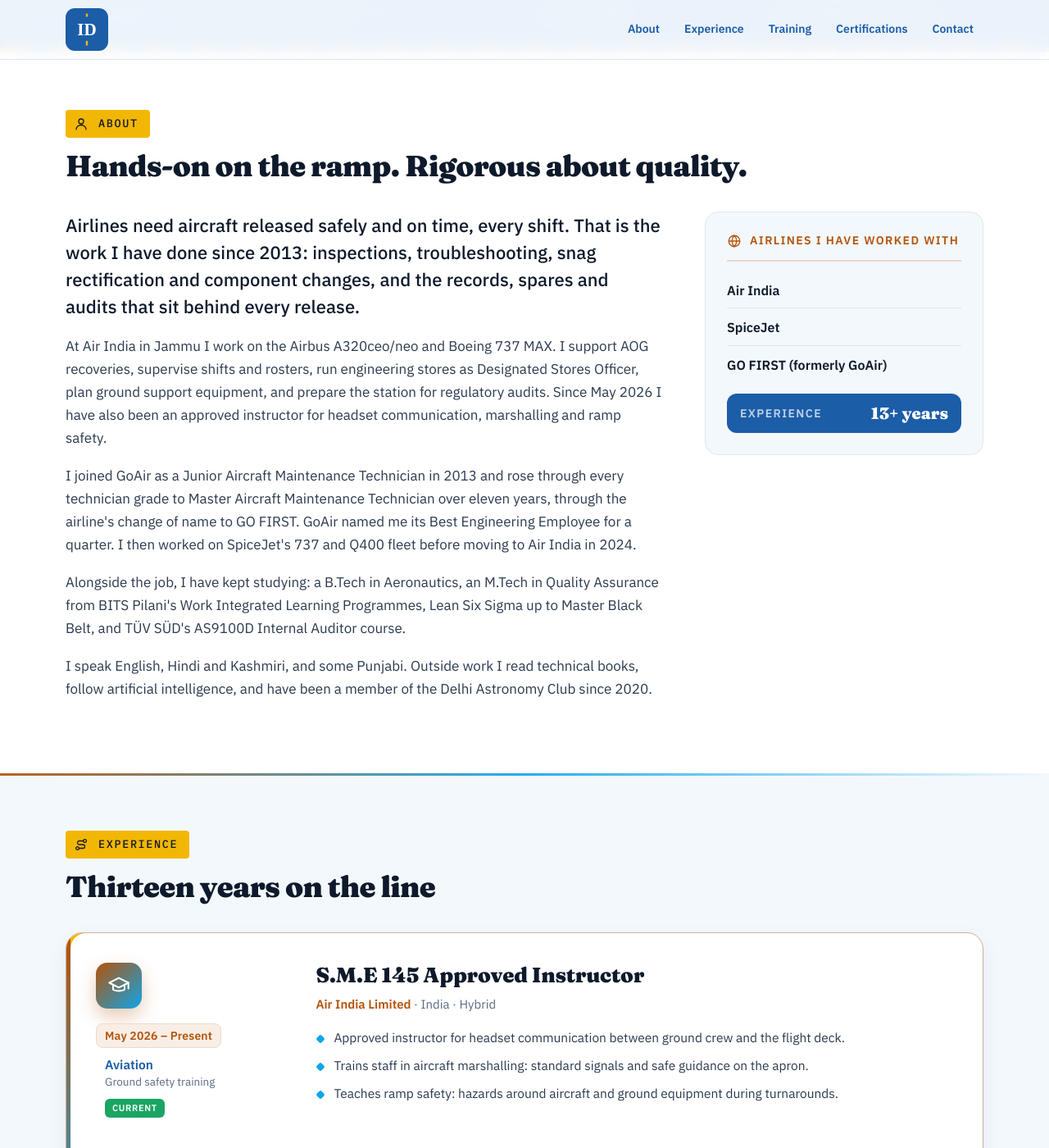
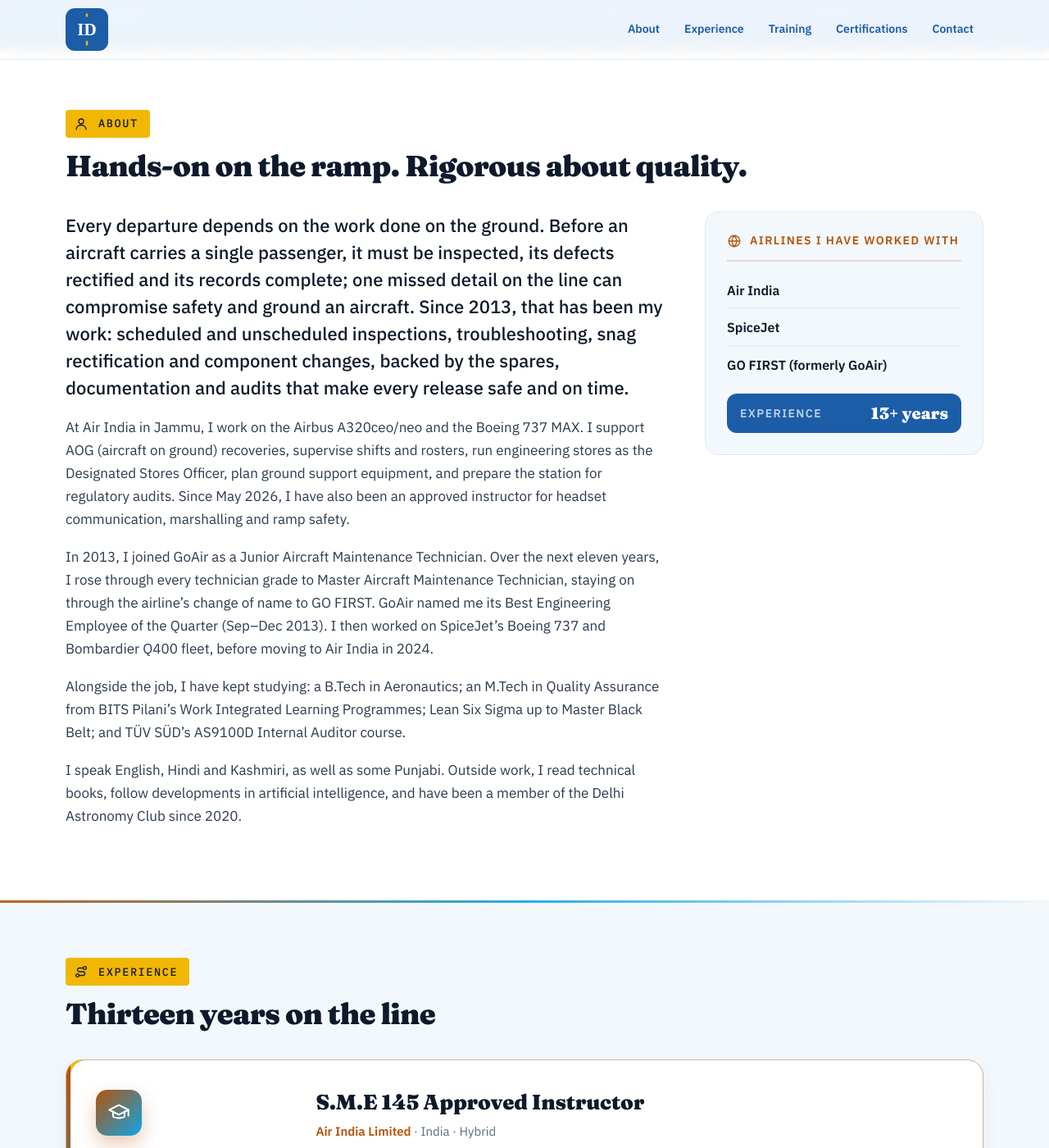
Before and after one commit to ishandhar-r/ishandhar-r.github.io, a Jekyll site: the page built from index.html, in a window 1280 px wide and 1400 px high, scrolled down 927 px. Shown: the whole window at 82% size. Built offline with Jekyll 4.4.1, drawn with Linux system fonts in a browser that asks for light colours; some of the changed text lies outside the part shown.

Commit message:
Add files via upload

```diff
--- a/_data/profile.yml
+++ b/_data/profile.yml
@@ -23,7 +23,7 @@
   - Stores & Quality
   - Ramp Safety Training
 
-intro: "Thirteen years in airline line maintenance at GoAir / GO FIRST, SpiceJet and Air India, on the Airbus A320ceo/neo, Boeing 737 NG and MAX, and Bombardier Q400. Today I work on Air India's A320 and 737 MAX fleet in Jammu, run engineering stores as Designated Stores Officer, and train ground staff in headset communication, marshalling and ramp safety."
+intro: "Thirteen years in airline line maintenance at GoAir/GO FIRST, SpiceJet and Air India, on the Airbus A320ceo/neo, Boeing 737 NG and MAX, and Bombardier Q400. Today, I work on Air India’s A320 and 737 MAX fleet in Jammu, run engineering stores as Designated Stores Officer, and train ground staff in headset communication, marshalling and ramp safety."
 
 labels:
   cta: Get in touch
@@ -73,11 +73,11 @@
 
 about_title: "Hands-on on the ramp. Rigorous about quality."
 about:
-  - "Airlines need aircraft released safely and on time, every shift. That is the work I have done since 2013: inspections, troubleshooting, snag rectification and component changes, and the records, spares and audits that sit behind every release."
-  - "At Air India in Jammu I work on the Airbus A320ceo/neo and Boeing 737 MAX. I support AOG recoveries, supervise shifts and rosters, run engineering stores as Designated Stores Officer, plan ground support equipment, and prepare the station for regulatory audits. Since May 2026 I have also been an approved instructor for headset communication, marshalling and ramp safety."
-  - "I joined GoAir as a Junior Aircraft Maintenance Technician in 2013 and rose through every technician grade to Master Aircraft Maintenance Technician over eleven years, through the airline's change of name to GO FIRST. GoAir named me its Best Engineering Employee for a quarter. I then worked on SpiceJet's 737 and Q400 fleet before moving to Air India in 2024."
-  - "Alongside the job, I have kept studying: a B.Tech in Aeronautics, an M.Tech in Quality Assurance from BITS Pilani's Work Integrated Learning Programmes, Lean Six Sigma up to Master Black Belt, and TÜV SÜD's AS9100D Internal Auditor course."
-  - "I speak English, Hindi and Kashmiri, and some Punjabi. Outside work I read technical books, follow artificial intelligence, and have been a member of the Delhi Astronomy Club since 2020."
+  - "Every departure depends on the work done on the ground. Before an aircraft carries a single passenger, it must be inspected, its defects rectified and its records complete; one missed detail on the line can compromise safety and ground an aircraft. Since 2013, that has been my work: scheduled and unscheduled inspections, troubleshooting, snag rectification and component changes, backed by the spares, documentation and audits that make every release safe and on time."
+  - "At Air India in Jammu, I work on the Airbus A320ceo/neo and the Boeing 737 MAX. I support AOG (aircraft on ground) recoveries, supervise shifts and rosters, run engineering stores as the Designated Stores Officer, plan ground support equipment, and prepare the station for regulatory audits. Since May 2026, I have also been an approved instructor for headset communication, marshalling and ramp safety."
+  - "In 2013, I joined GoAir as a Junior Aircraft Maintenance Technician. Over the next eleven years, I rose through every technician grade to Master Aircraft Maintenance Technician, staying on through the airline’s change of name to GO FIRST. GoAir named me its Best Engineering Employee of the Quarter (Sep–Dec 2013). I then worked on SpiceJet’s Boeing 737 and Bombardier Q400 fleet, before moving to Air India in 2024."
+  - "Alongside the job, I have kept studying: a B.Tech in Aeronautics; an M.Tech in Quality Assurance from BITS Pilani’s Work Integrated Learning Programmes; Lean Six Sigma up to Master Black Belt; and TÜV SÜD’s AS9100D Internal Auditor course."
+  - "I speak English, Hindi and Kashmiri, as well as some Punjabi. Outside work, I read technical books, follow developments in artificial intelligence, and have been a member of the Delhi Astronomy Club since 2020."
 
 clients:
   - Air India
@@ -109,7 +109,7 @@
       - "Gets grounded aircraft flying again by supporting AOG recoveries, defect rectification, structural damage assessments and NDT."
       - "Keeps spares and consumables available as Designated Stores Officer, managing inventory and component issue within regulatory requirements."
       - "Keeps the station equipped by planning and procuring ground support equipment: trestles, tooling, ground power units, jet starter units, water and waste carts."
-      - "Keeps the station audit-ready: coordinates the regulator's external audits, runs internal QC/QA audits, and maintains maintenance and stores records in AMOS."
+      - "Keeps the station audit-ready: coordinates the regulator’s external audits, runs internal QC/QA audits, and maintains maintenance and stores records in AMOS."
   - dates: Apr 2024 – Oct 2024
     title: Senior Technical Service Executive
     sector: "Aviation · Line maintenance"
@@ -119,7 +119,7 @@
     points:
       - "Maintained Boeing 737-700/800 NG (CFM56-7B), 737 MAX (LEAP-1B) and Bombardier Q400 aircraft: checks, refuelling, inspections, troubleshooting, snag rectification and component replacement."
       - "Reviewed work orders and operational documentation for completeness before sign-off."
-      - "Supported the regulator's external audits and internal QC/QA audits."
+      - "Supported the regulator’s external audits and internal QC/QA audits."
       - "Managed stores, inventory and daily maintenance records in AMOS."
   - dates: Feb 2013 – Apr 2024
     title: Jr. A.M.T → A.M.T → Sr. A.M.T → Master A.M.T
@@ -131,11 +131,11 @@
       - "Maintained Airbus A320ceo/neo aircraft (CFM56-5B, PW1100G): checks, refuelling, inspections, troubleshooting, snag rectification and component replacement."
       - "Ran station stores in Ramco MRO: inventory, procurement, vendor creation, and equipment and asset management."
       - "Kept digital maintenance, APU utilisation and base records in Ramco MRO, and reviewed work orders, inspection reports and maintenance summaries."
-      - "Supported the regulator's external audits and internal QC/QA audits."
+      - "Supported the regulator’s external audits and internal QC/QA audits."
       - "Promoted through four technician grades: Junior (2013), AMT (2015), Senior (2018) and Master (2022)."
 
 training_title: Teaching the ramp to work safely
-training_intro: "Since May 2026 I have been an approved instructor at Air India, teaching the three skills that keep people and aircraft safe around a turnaround."
+training_intro: "Since May 2026, I have been an approved instructor at Air India, teaching the three skills that keep people and aircraft safe around a turnaround."
 training_note: "Safety on the apron is not a side topic. It is what every on-time departure rests on."
 training_facts:
   - number: "3"
```
